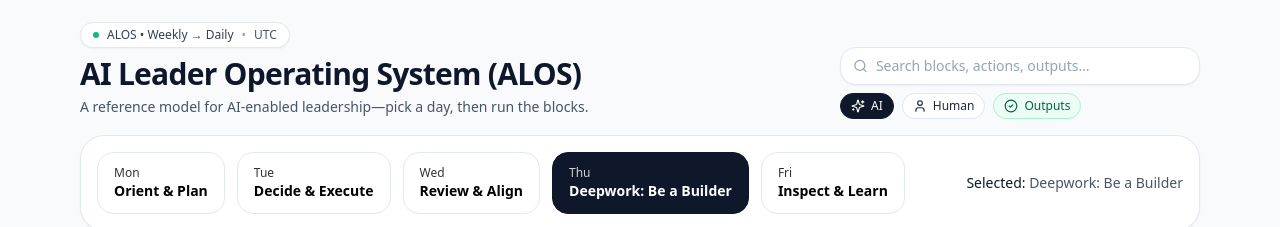
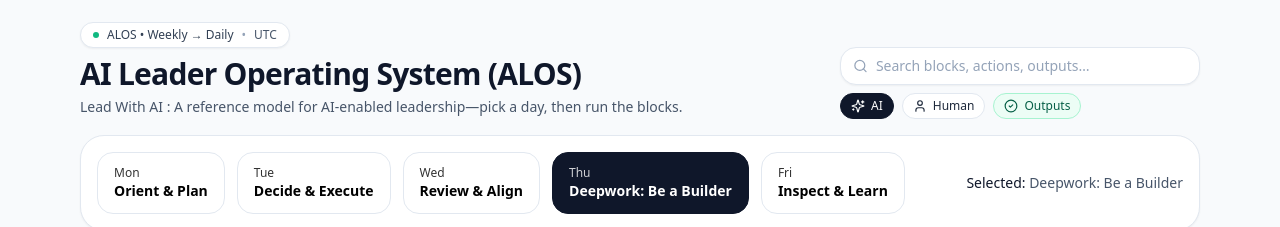
Before and after one commit to shijujk/LeaderAIOS-Weekly, a React (Vite) app: page / in a window 1280 px wide. Shown: the top 227 px of the page. Built offline with nearby package versions, Linux system fonts and the light colour scheme.

Commit message:
Update App.jsx

```diff
--- a/src/App.jsx
+++ b/src/App.jsx
@@ -612,7 +612,7 @@ export default function LeaderDayOSInteractive() {
             </h1>
 
             <p className="mt-1 max-w-2xl text-sm text-slate-600 leading-relaxed">
-              A reference model for AI-enabled leadership—pick a day, then run the blocks.
+              Lead With AI : A reference model for AI-enabled leadership—pick a day, then run the blocks.
             </p>
           </div>
 
```
